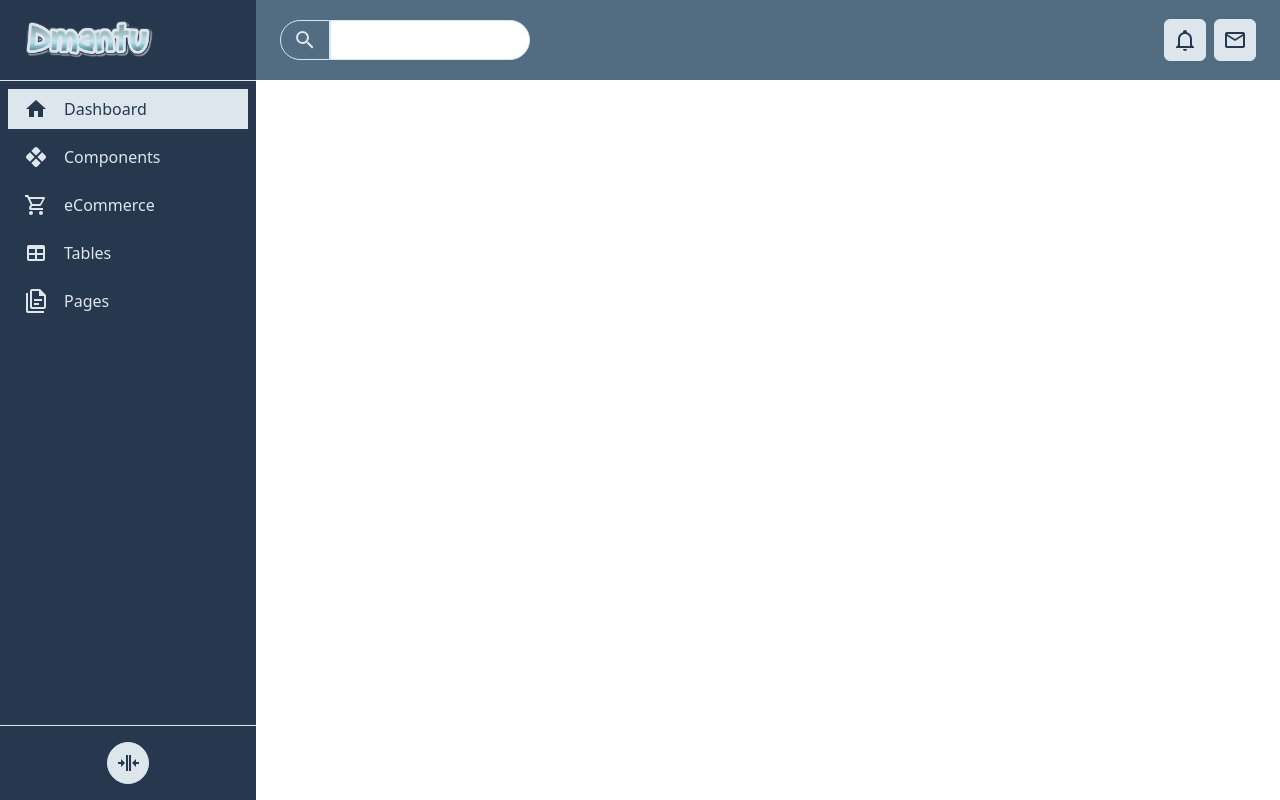
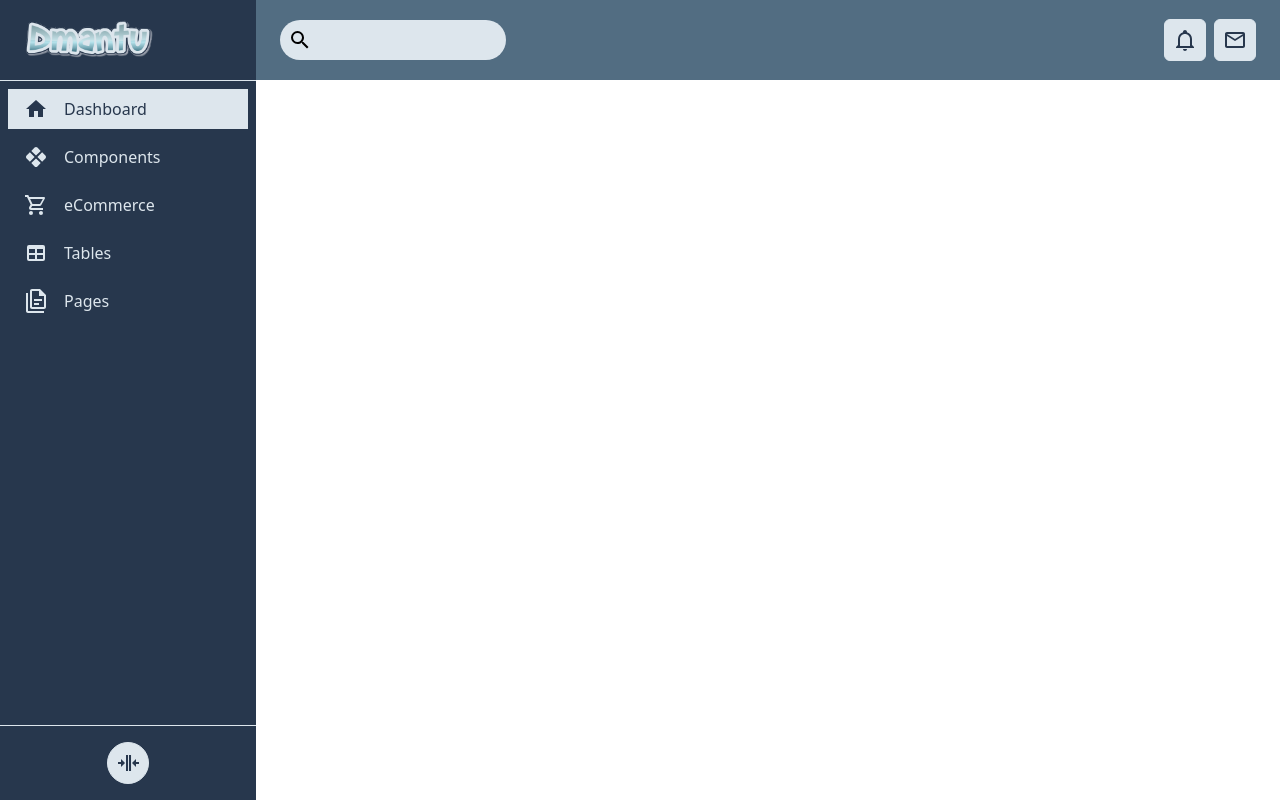
Before and after one commit to vishalkanani99/dmantu-admin, a Vue app: page / in a window 1280 px wide. Built offline with nearby package versions, Linux system fonts and the light colour scheme.

Commit message:
modified: Field component

```diff
--- a/src/color.js
+++ b/src/color.js
@@ -79,8 +79,7 @@ const text = {
   }
 }
 
-const getButtonStyle = (color = 'theme', isOutline = false, borderWidth = 'border', ringWidth ='focus:ring-1') => {
-
+const getDefaultTextStyle = (color = 'theme') => {
   let textColor = text['white'];
   let textColorOnHover = text.hover['white'];
 
@@ -99,18 +98,35 @@ const getButtonStyle = (color = 'theme', isOutline = false, borderWidth = 'borde
     textColorOnHover = text.hover['theme-light'];
   }
 
+  return {
+    textColor,
+    textColorOnHover,
+  }
+}
+
+const getButtonStyle = (color = 'theme', isOutline = false, borderWidth = 'border', ringWidth ='focus:ring-1') => {
+
+  let defaultTextStyle = getDefaultTextStyle(color);
+
   let style = [
     borderWidth,
     border[color],
     ringWidth,
     ring.focus[color],
     isOutline ? 'bg-transparent' : background[color],
-    isOutline ? text[color] : textColor,
+    isOutline ? text[color] : defaultTextStyle.textColor,
     isOutline ? background.hover(color) : background.hover(color, true),
-    isOutline ? textColorOnHover : '',
+    isOutline ? defaultTextStyle.textColorOnHover : '',
   ];
 
   return style;
 }
 
-export { background, border, ring, text, getButtonStyle };
+export {
+  background,
+  border,
+  ring,
+  text,
+  getDefaultTextStyle,
+  getButtonStyle
+};
--- a/src/components/Field.vue
+++ b/src/components/Field.vue
@@ -1,6 +1,13 @@
 <script setup>
 import { computed } from 'vue';
-import { border as borderColor, ring as ringColor, text as textColor, getButtonStyle } from '../color';
+import {
+  border,
+  ring,
+  text,
+  background as backgroundColor,
+  getDefaultTextStyle,
+  getButtonStyle,
+} from '../color';
 import Button from './Button.vue';
 import Icon from './Icon.vue';
 
@@ -18,12 +25,17 @@ import Icon from './Icon.vue';
     left: Boolean,
     rounded: Boolean,
     color: String,
+    ringColor: String,
+    borderColor: String,
+    textColor: String,
     label: String,
-    iconPath: String,
+    buttonIcon: String,
+    inputLeftIcon: String,
+    inputRightIcon: String,
     outline: Boolean,
   });
 
-  const emit = defineEmits(['update:modelValue']);
+  const emit = defineEmits(['update:modelValue', 'buttonClick', 'leftIconClick', 'rightIconClick']);
 
   const modelValue = computed({
     get: () => props.modelValue,
@@ -32,30 +44,78 @@ import Icon from './Icon.vue';
     }
   })
 
-  const defaultStyle = computed(() => {
-    let color = props.color ?? 'theme';
-
-    let style = [
-      { 'flex justify-center items-center' : props.type === 'static' },
-      'px-3 py-2 text-xs focus:outline-none focus:ring-1',
-      props.type === 'textarea' ? 'h-24' : 'h-10',
-      props.middle ? 'border-t border-b rounded-r-none rounded-l-none' : 'border',
+  const borderRadius = computed(() => {
+    return [
+      { 'rounded-r-none rounded-l-none' : props.middle },
       { 'rounded-r-none' : props.left },
       { 'rounded-l-none' : props.right },
       props.rounded ? 'rounded-full' : 'rounded-md',
     ];
+  })
+
+  const borderPosition = computed(() => {
+    return [
+      { 'border-t border-b' : props.middle },
+      { 'border-t border-b border-l' : props.left },
+      { 'border-t border-b border-r' : props.right },
+    ];
+  })
+
+  const outerStyle = computed(() => {
+    const borderColor = props.borderColor ?? 'theme';
+    return [
+      { 'relative' : props.inputLeftIcon || props.inputRightIcon },
+      'flex items-center',
+      borderPosition.value,
+      border[borderColor],
+      borderRadius.value,
+    ];
+  })
+
+  const defaultStyle = computed(() => {
+    const color = props.color ?? 'theme';
+    const ringcolor = props.ringColor ?? 'info';
+    const defaultTextStyle = getDefaultTextStyle(color);
+    const btnStyle = getButtonStyle(color, props.outline);
+    const textColor = text[props.textColor] ?? defaultTextStyle.textColor;
+
+    let padding = ['pl-3 pr-3 py-2'];
+
+    let style = [
+      'flex items-center text-xs focus:outline-none',
+      props.type === 'textarea' ? 'h-24' : 'h-10',
+      borderRadius.value,
+    ];
 
     if(props.type === 'button') {
-      const btnStyle = getButtonStyle(props.color, props.outline);
-      style = [style, ...btnStyle];
-      return style;
+      return [style, padding, ...btnStyle];
     }
 
-    style = [style, ...[borderColor[color], ringColor.focus[color], textColor[color]]];
-    return style;
+    if(props.inputLeftIcon) {
+      padding.push('!pl-10');
+    }
+    if(props.inputRightIcon) {
+      padding.push('!pr-10');
+    }
+
+    let colors = [
+      ring.focus[ringcolor],
+      backgroundColor[color],
+      textColor,
+    ];
+
+    return [
+      'border-0 focus:ring-2',
+      style,
+      padding,
+      ...colors,
+    ];
   })
+
+  const inputIconStyle = computed(() => ['absolute inline-flex justify-center items-center w-10 h-10']);
 </script>
 <template>
+  <div :class="outerStyle">
     <textarea
       v-if="type === 'textarea'"
       v-model="modelValue"
@@ -70,22 +130,41 @@ import Icon from './Icon.vue';
     <div
       v-else-if="type === 'static'"
       :class="defaultStyle">
-    <slot>
-      <Icon v-if="iconPath" :path="iconPath" />
-    </slot>
+      <slot></slot>
     </div>
     <Button
       v-else-if="type === 'button'"
       :label="label"
       :class="defaultStyle"
-    :iconPath="iconPath"
+      :iconPath="buttonIcon"
       :color="color"
-    isPlain>
+      isPlain
+      @click="$emit('buttonClick')" >
       <slot></slot>
     </Button>
+    <template v-else>
+      <span
+        v-if="inputLeftIcon"
+        :class="[
+          inputIconStyle,
+          'left-0',
+        ]"
+        @click="$emit('leftIconClick')" >
+        <Icon :path="inputLeftIcon" />
+      </span>
       <input
-    v-else
         :type="type"
         v-model="modelValue"
         :class="defaultStyle" />
+      <span
+        v-if="inputRightIcon"
+        :class="[
+          inputIconStyle,
+          'right-0',
+        ]"
+        @click="$emit('rightIconClick')" >
+        <Icon :path="inputRightIcon" />
+      </span>
     </template>
+  </div>
+</template>
--- a/src/components/NavBar.vue
+++ b/src/components/NavBar.vue
@@ -16,8 +16,7 @@ const search = ref();
   <div class="fixed flex justify-between items-center top-0 left-0 right-0 bg-theme-600 min-h-[80px] px-6 py-4">
     <Button v-if="hasMenuBtn" class="order-first" color="theme-light" :iconPath="mdiMenu" @click="$emit('toggleMenu')" />
     <FieldGroup>
-      <Field color="theme-light" type="static" :iconPath="mdiMagnify" rounded left/>
-      <Field color="theme-light" v-model="search" rounded right />
+      <Field color="theme-light" v-model="search" :inputLeftIcon="mdiMagnify" rounded />
     </FieldGroup>
     <div class="flex order-last items-center space-x-2">
       <Button color="theme-light" :iconPath="mdiBellOutline" />
```
Lines whose indentation alone changed are shown as unchanged.
